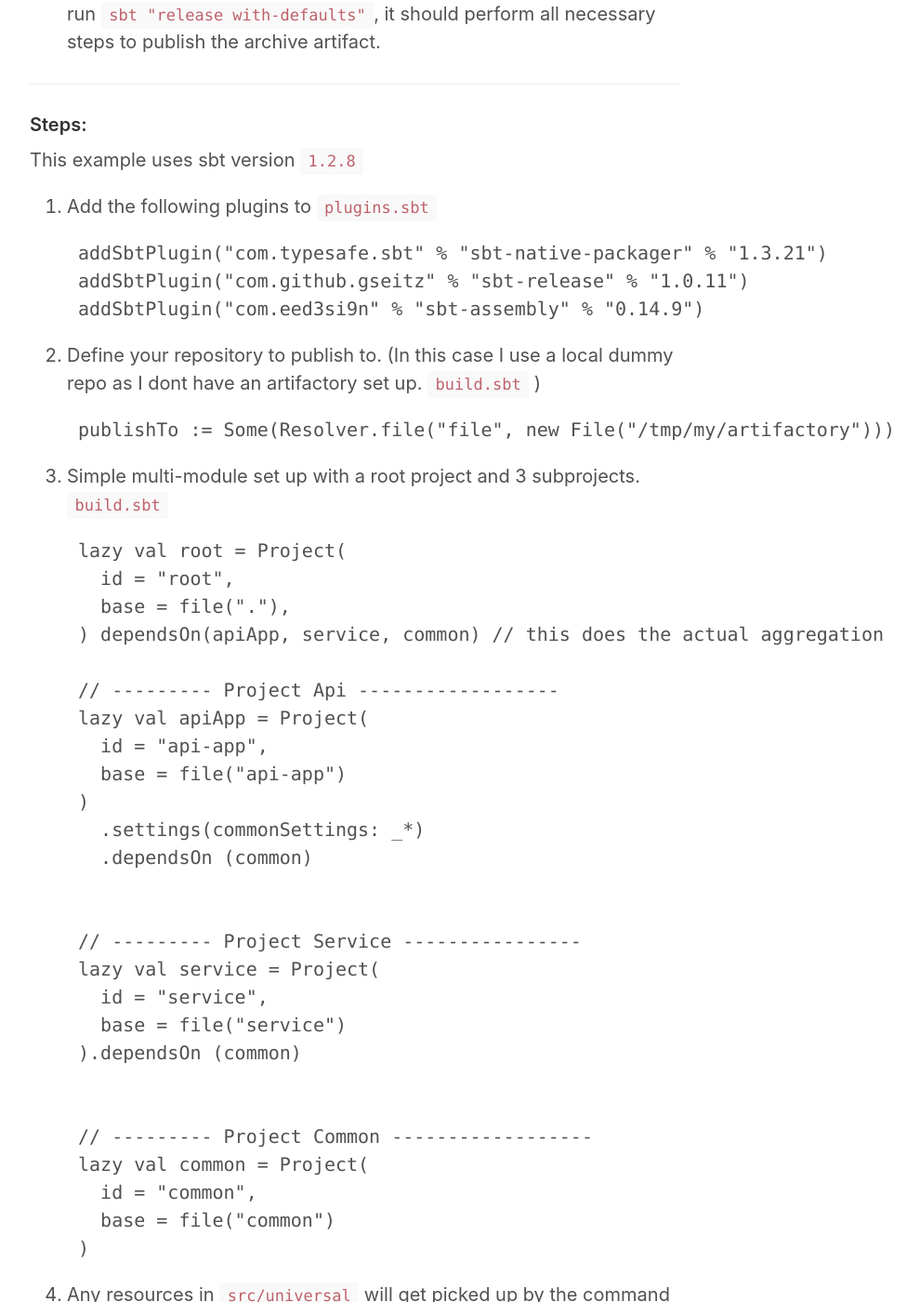
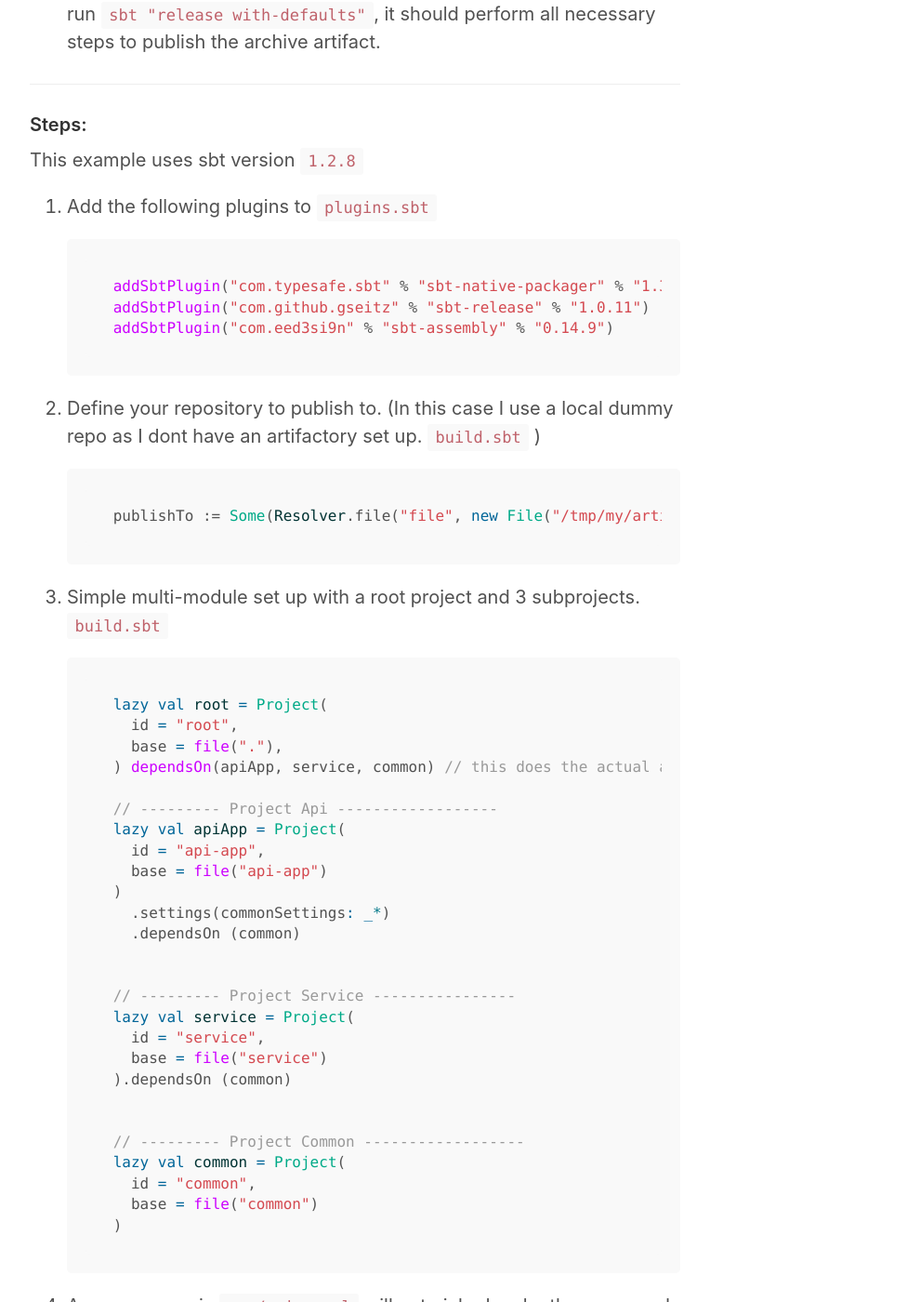
Before and after one commit to joeyfaherty/joeyfaherty.github.io, a Jekyll site: the page built from _posts/2019-05-30-sbt-deploy-archive.md, in a window 1280 px wide and 1400 px high, scrolled down 561 px. Shown: the whole window at 93% size, without its empty margins (258-1248 px from the left). Built offline with Jekyll 4.4.1, drawn with Linux system fonts in a browser that asks for light colours; comment, search, counter and statistics services are not loaded; some of the changed text lies outside the part shown.

Commit message:
use scala indentor as it looks better

````diff
--- a/_posts/2019-05-30-sbt-deploy-archive.md
+++ b/_posts/2019-05-30-sbt-deploy-archive.md
@@ -4,7 +4,7 @@ title: Package and Deploy an artifact using SBT
 comments: true
 ---
 
-> For full code go to https://github.com/joeyfaherty/sbt-deployer
+> For full code go to [https://github.com/joeyfaherty/sbt-deployer]()
 
 #### Problem:
 - In a multi-module project, I want to be able to publish to artifactory a fat jar of my application, runner scripts and database scripts.
@@ -22,7 +22,7 @@ This example uses sbt version `1.2.8`
 
 1. Add the following plugins to `plugins.sbt`
 
-    ```sbtshell
+    ```scala
     addSbtPlugin("com.typesafe.sbt" % "sbt-native-packager" % "1.3.21")
     addSbtPlugin("com.github.gseitz" % "sbt-release" % "1.0.11")
     addSbtPlugin("com.eed3si9n" % "sbt-assembly" % "0.14.9")
@@ -31,13 +31,13 @@ This example uses sbt version `1.2.8`
 2. Define your repository to publish to. (In this case I use a local dummy repo as I dont have an artifactory set up. `build.sbt`
 )
 
-    ```sbtshell
+    ```scala
     publishTo := Some(Resolver.file("file", new File("/tmp/my/artifactory")))
     ```
 
 3. Simple multi-module set up with a root project and 3 subprojects. `build.sbt`
 
-    ```sbtshell
+    ```scala
     lazy val root = Project(
       id = "root",
       base = file("."),
@@ -81,7 +81,7 @@ I have added a `ddl.sql` file in `src/universal/ddl` and a `runner.sh` script in
     ```
 
 5. Where the fat jar packaging magic happens. `build.sbt`
-    ```sbtshell
+    ```scala
     import com.typesafe.sbt.SbtNativePackager._
 
     mappings in Universal := {
````
